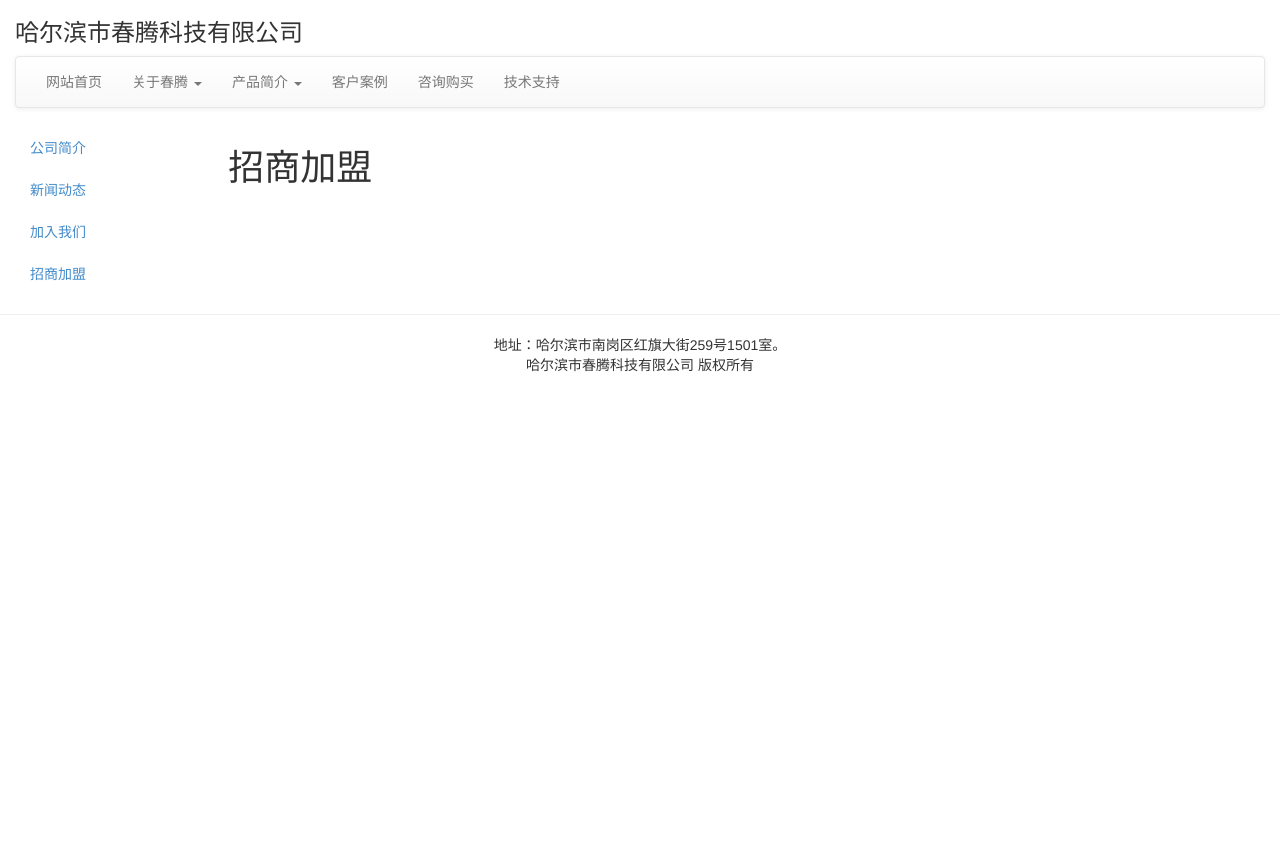
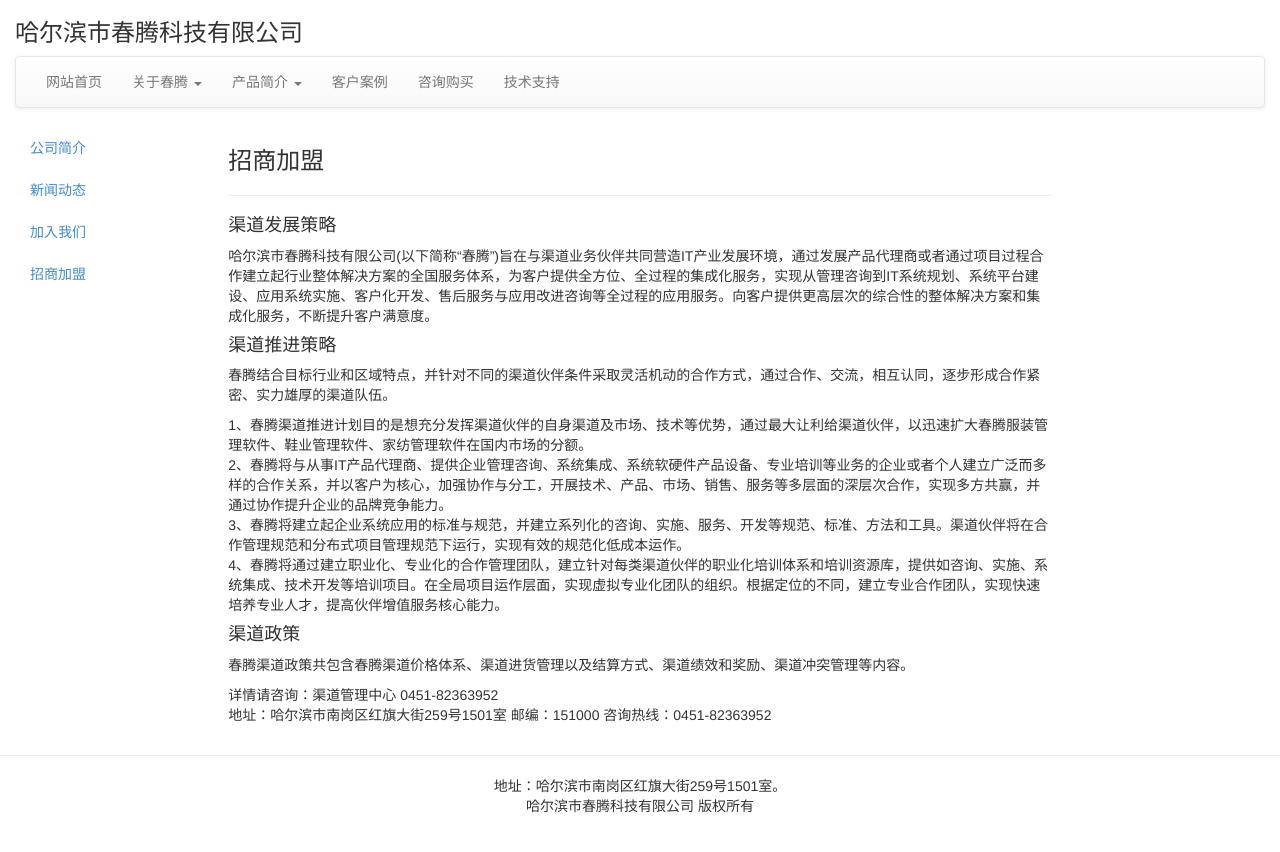
Before and after one commit to Zhou0426/counting_site, a Jekyll site: the page built from about/business.html, in a window 1280 px wide. Shown: the top 852 px of the page. Built offline with Jekyll 4.4.1, drawn with Linux system fonts in a browser that asks for light colours; Markdown is read by kramdown in place of the engine named in the settings.

Commit message:
更新渠道加盟

```diff
--- a/about/business.html
+++ b/about/business.html
@@ -2,5 +2,37 @@
 layout: about
 title: 招商加盟
 ---
+<div>
+	<h3>招商加盟</h3>
+	<hr/>
+</div>
+<div>
+	<h4>渠道发展策略</h4>
+	<p>
+		哈尔滨市春腾科技有限公司(以下简称“春腾”)旨在与渠道业务伙伴共同营造IT产业发展环境，通过发展产品代理商或者通过项目过程合作建立起行业整体解决方案的全国服务体系，为客户提供全方位、全过程的集成化服务，实现从管理咨询到IT系统规划、系统平台建设、应用系统实施、客户化开发、售后服务与应用改进咨询等全过程的应用服务。向客户提供更高层次的综合性的整体解决方案和集成化服务，不断提升客户满意度。
+	</p>
 
-<h1>招商加盟</h1>
+	<h4>渠道推进策略</h4>
+	<p>
+		春腾结合目标行业和区域特点，并针对不同的渠道伙伴条件采取灵活机动的合作方式，通过合作、交流，相互认同，逐步形成合作紧密、实力雄厚的渠道队伍。
+	</p>
+	<p>
+		1、春腾渠道推进计划目的是想充分发挥渠道伙伴的自身渠道及市场、技术等优势，通过最大让利给渠道伙伴，以迅速扩大春腾服装管理软件、鞋业管理软件、家纺管理软件在国内市场的分额。
+		<br/>
+		2、春腾将与从事IT产品代理商、提供企业管理咨询、系统集成、系统软硬件产品设备、专业培训等业务的企业或者个人建立广泛而多样的合作关系，并以客户为核心，加强协作与分工，开展技术、产品、市场、销售、服务等多层面的深层次合作，实现多方共赢，并通过协作提升企业的品牌竞争能力。
+		<br/>
+		3、春腾将建立起企业系统应用的标准与规范，并建立系列化的咨询、实施、服务、开发等规范、标准、方法和工具。渠道伙伴将在合作管理规范和分布式项目管理规范下运行，实现有效的规范化低成本运作。
+		<br/>
+		4、春腾将通过建立职业化、专业化的合作管理团队，建立针对每类渠道伙伴的职业化培训体系和培训资源库，提供如咨询、实施、系统集成、技术开发等培训项目。在全局项目运作层面，实现虚拟专业化团队的组织。根据定位的不同，建立专业合作团队，实现快速培养专业人才，提高伙伴增值服务核心能力。
+		<br/>
+	</p>
+
+	<h4>渠道政策</h4>
+	<p>春腾渠道政策共包含春腾渠道价格体系、渠道进货管理以及结算方式、渠道绩效和奖励、渠道冲突管理等内容。</p>
+	<p>
+		详情请咨询：渠道管理中心  0451-82363952
+		<br/>
+		地址：哈尔滨市南岗区红旗大街259号1501室    邮编：151000     咨询热线：0451-82363952
+		<br/>
+	</p>
+</div>
```
